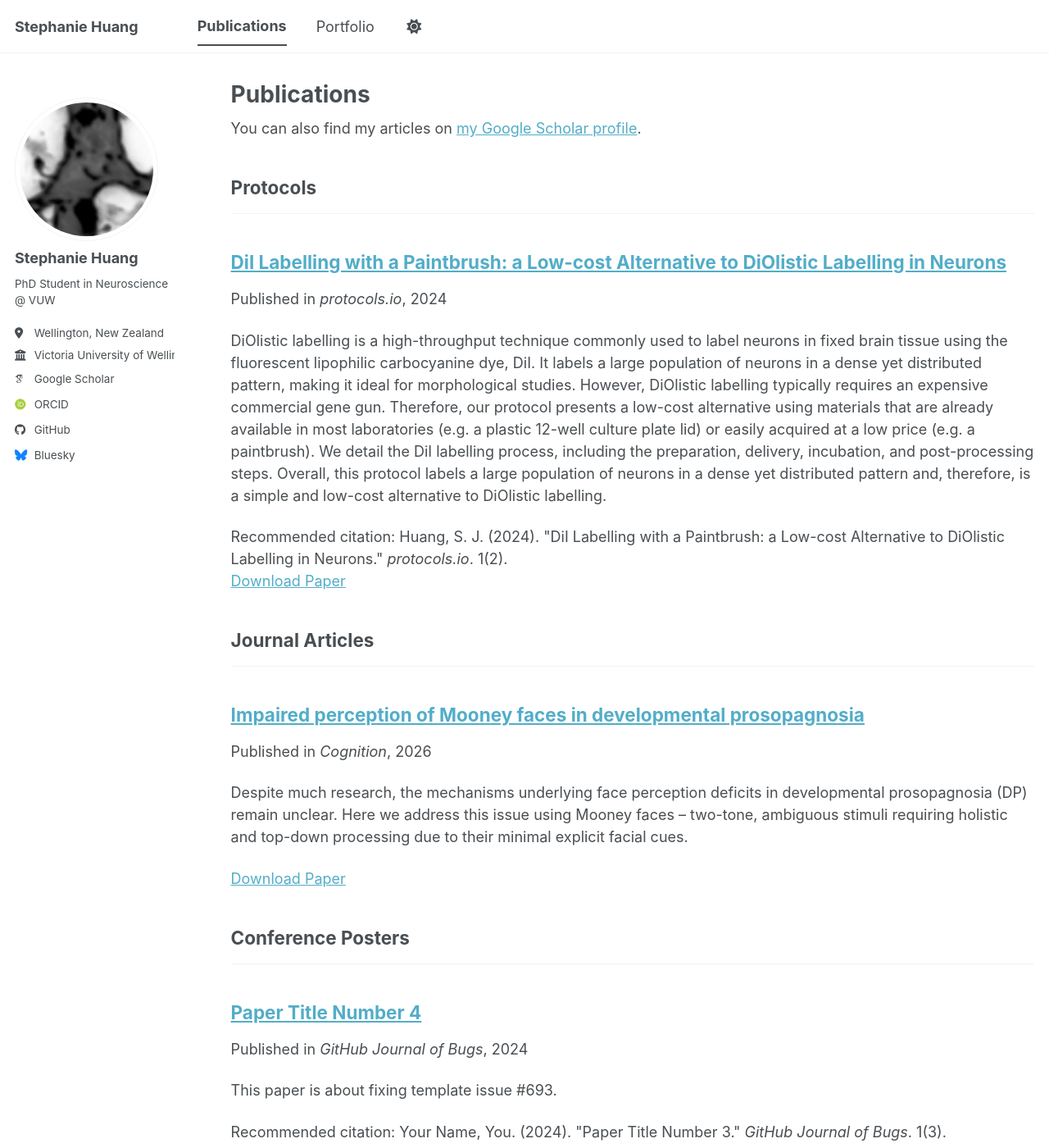
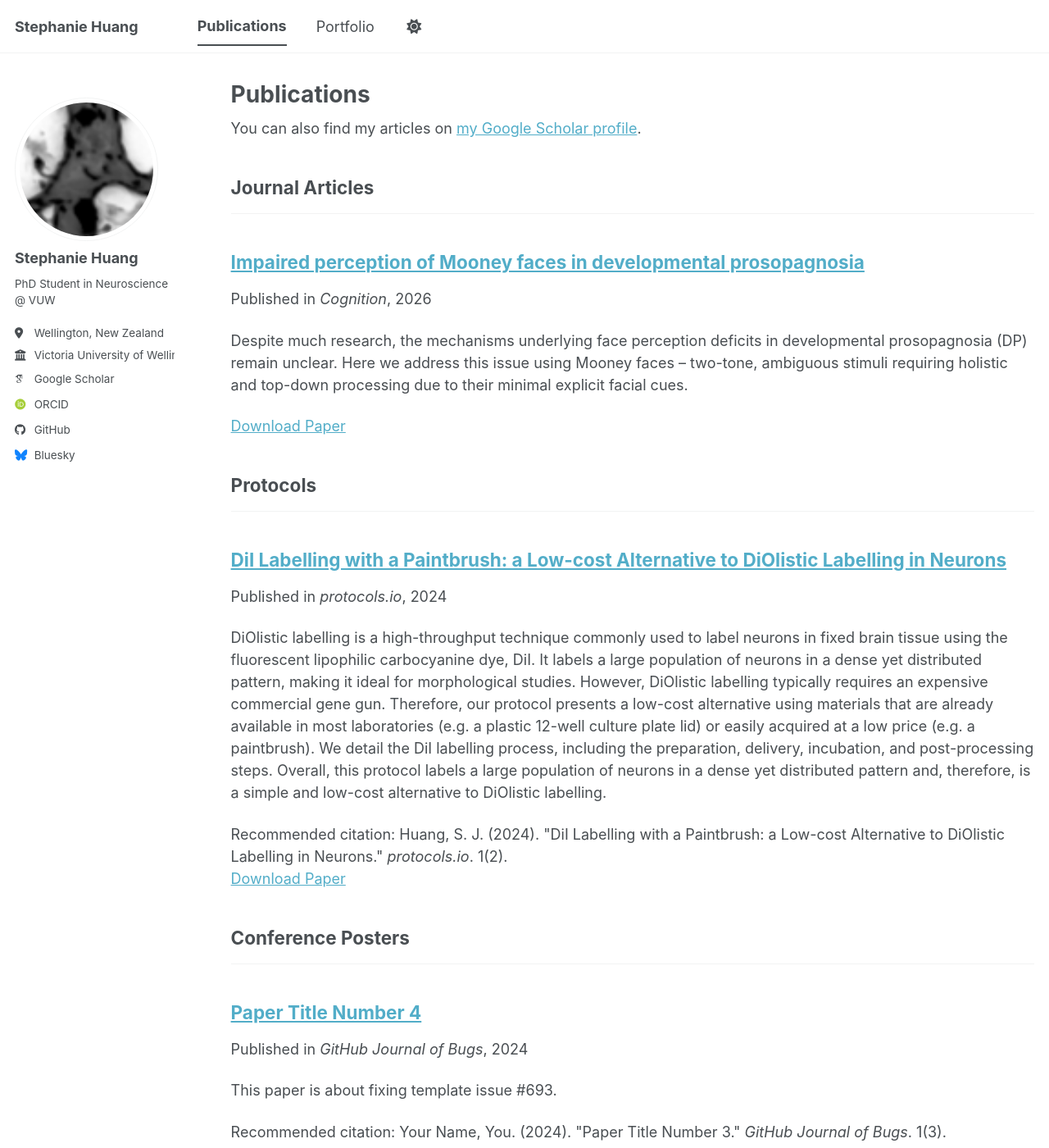
Before and after one commit to stephaniejh/stephaniejh.github.io, a Jekyll site: the page built from _pages/publications.html, in a window 1280 px wide and 1400 px high. Shown: the whole window at 82% size. Built offline with Jekyll 4.4.1, drawn with Linux system fonts in a browser that asks for light colours; some web fonts are replaced; a script bundle is joined from its source files by our own code; library files that are not in the unit come from our copies; part of the change alters nothing that is shown.

```diff
--- a/_config.yml
+++ b/_config.yml
@@ -84,10 +84,10 @@ author:
 
 # Publication Category - The following the list of publication categories and their headings
 publication_category:
+  manuscripts:
+    title: 'Journal Articles'
   protocols:
     title: 'Protocols'
-  manuscripts:
-    title: 'Journal Articles'
   conferences:
     title: 'Conference Posters'
 
```
